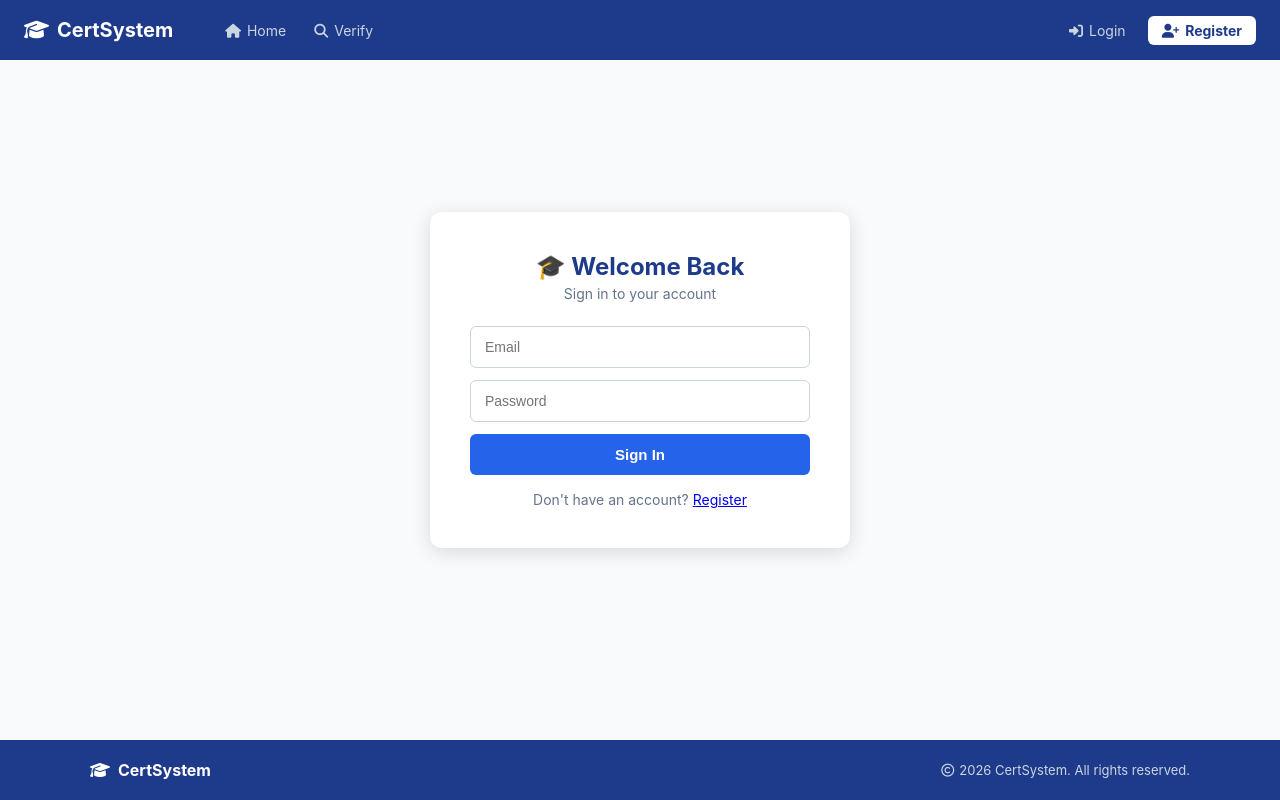
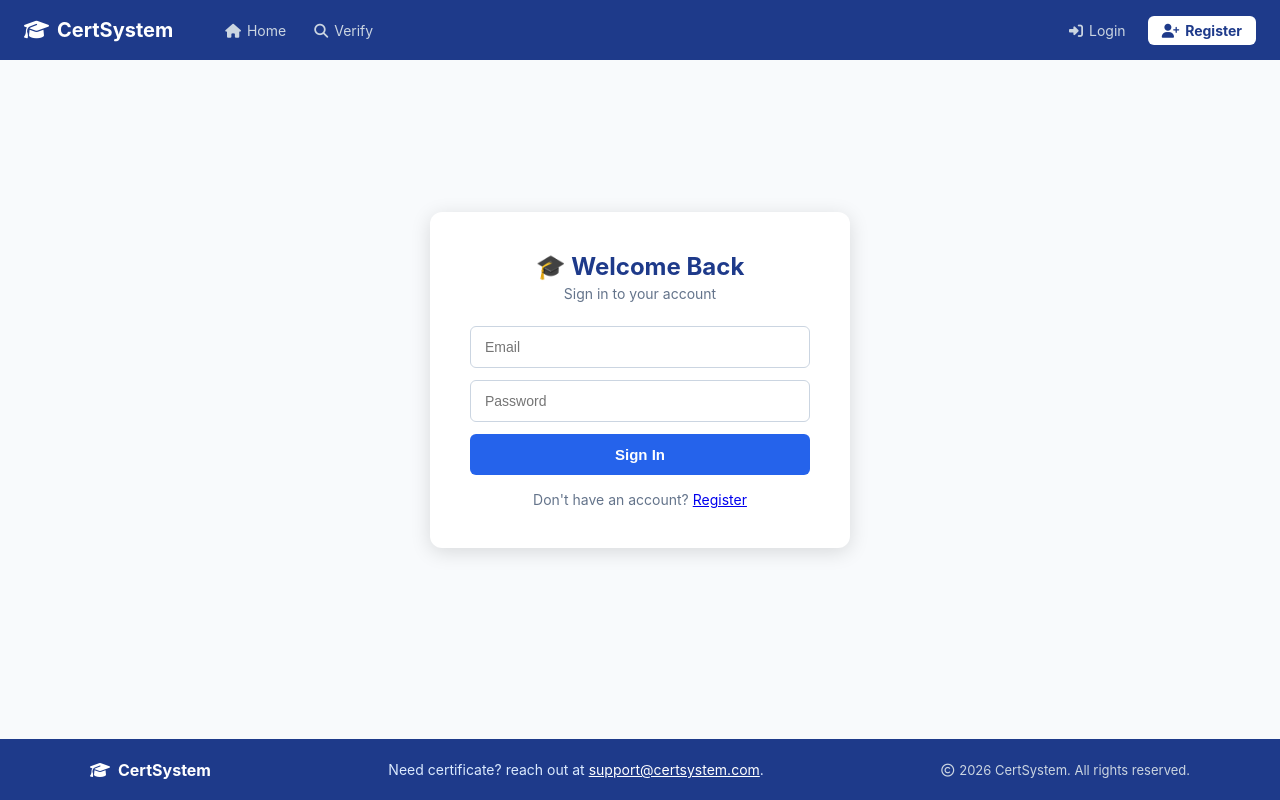
Before and after one commit to ukvalens/certificatesgeneration, a React (Vite) app in the folder frontend/: page /login in a window 1280 px wide. Built offline with nearby package versions, Linux system fonts and the light colour scheme.

Commit message:
Restore footer explanation and contact details

```diff
--- a/frontend/src/components/Footer.jsx
+++ b/frontend/src/components/Footer.jsx
@@ -1,5 +1,3 @@
-import { Link } from 'react-router-dom';
-
 export default function Footer() {
   return (
     <footer style={styles.footer}>
@@ -7,6 +5,11 @@
         <div style={styles.brand}>
           <i className="fa-solid fa-graduation-cap" style={{ marginRight: 8 }}></i>
           CertSystem
+        </div>
+
+        <div style={styles.description}>
+          Need certificate? reach out at
+          <a href="mailto:ukwitegetsev9@gmail.com" style={styles.link}>support@certsystem.com</a>.
         </div>
 
         <div style={styles.copy}>
@@ -22,7 +25,7 @@
   footer: { background: '#1e3a8a', color: '#cbd5e1', padding: '20px 32px' },
   inner: { display: 'flex', justifyContent: 'space-between', alignItems: 'center', flexWrap: 'wrap', gap: 12, maxWidth: 1100, margin: '0 auto' },
   brand: { color: '#fff', fontWeight: 'bold', fontSize: 16 },
-  links: { display: 'flex', gap: 20 },
-  link: { color: '#cbd5e1', textDecoration: 'none', fontSize: 13 },
+  description: { fontSize: 14, color: '#dbeafe', minWidth: 200, lineHeight: 1.5 },
+  link: { color: '#fff', textDecoration: 'underline', marginLeft: 4 },
   copy: { fontSize: 13 },
 };
```
